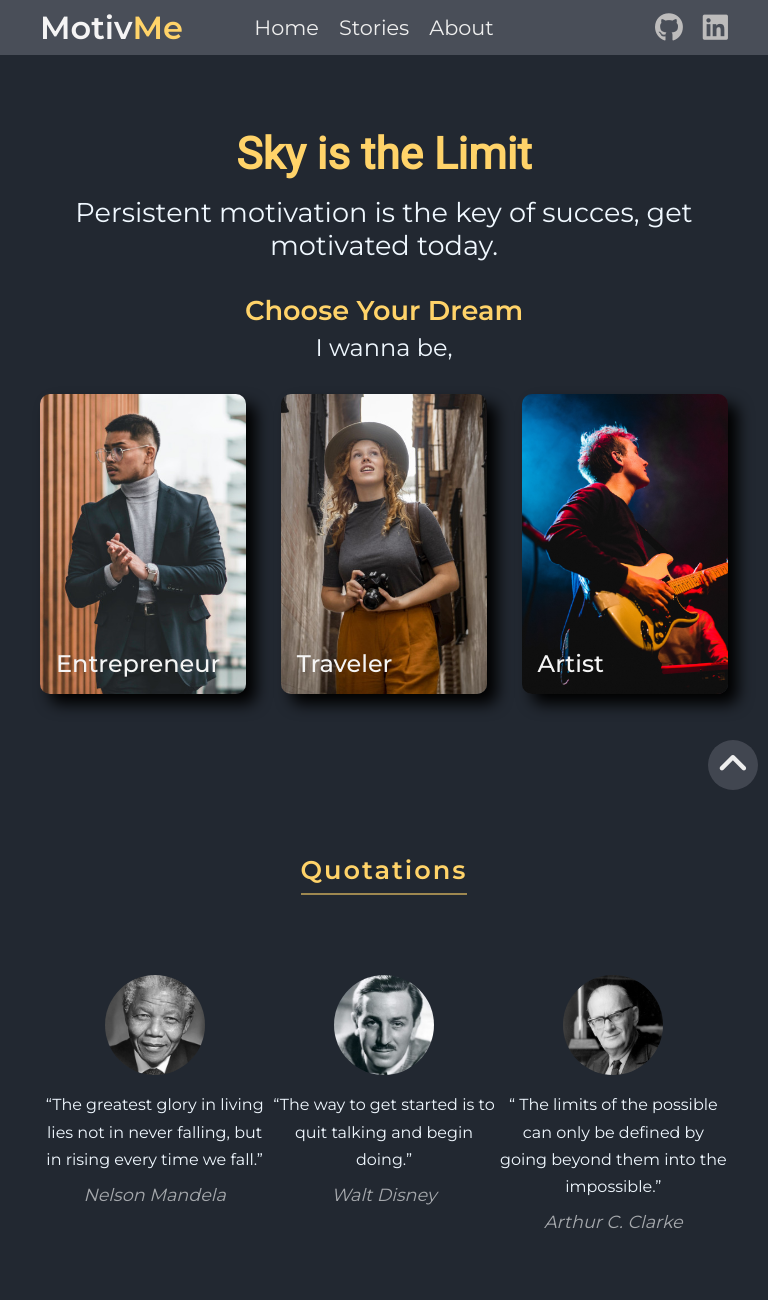
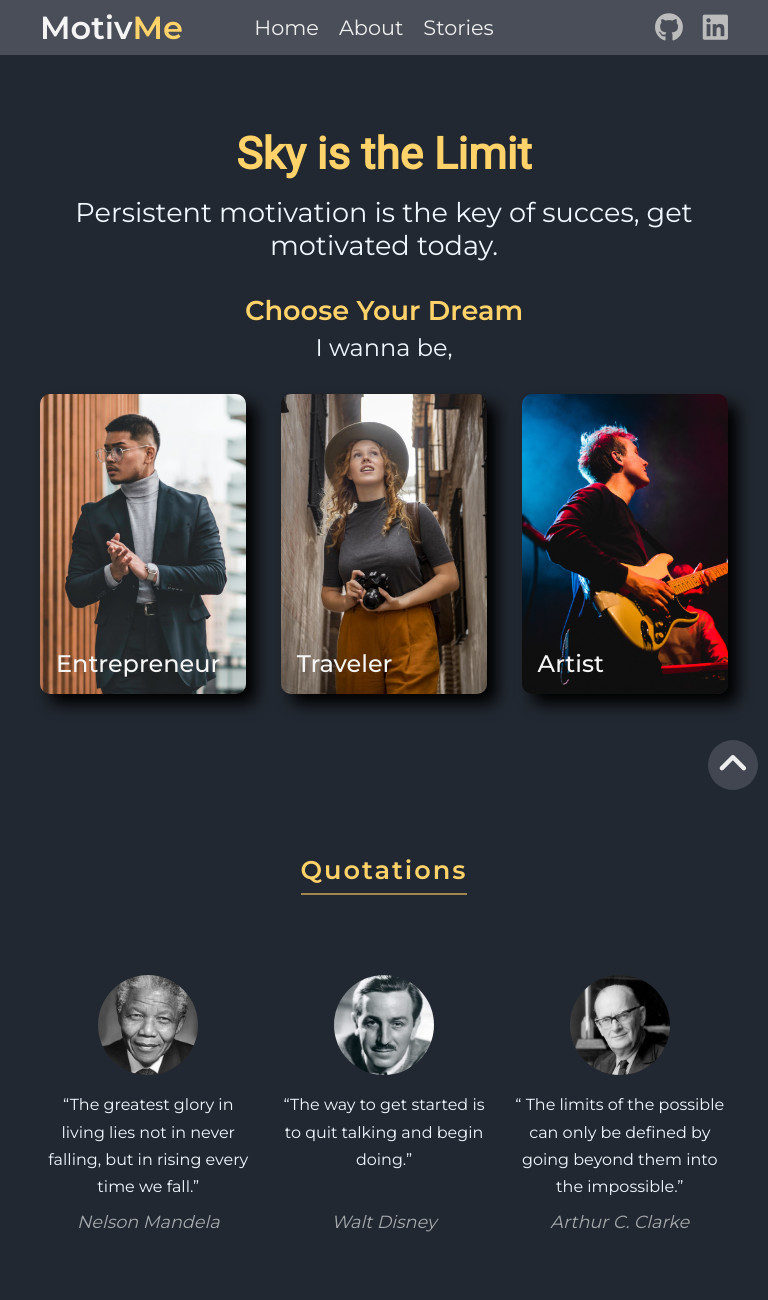
Before and after one commit to bilkn/motive-me, a plain HTML site: page index.html in a window 768 px wide. Shown: the top 1300 px of the page. Drawn offline with Linux system fonts and the light colour scheme.

Commit message:
fix: update action and quote section layout

```diff
--- a/index.html
+++ b/index.html
@@ -46,11 +46,12 @@
                 <a href="#home-main" class="site-head-nav-item__link">Home</a>
               </li>
               <li class="site-head-nav-item header-item">
+                <a href="#about" class="site-head-nav-item__link">About</a>
+              </li>
+              <li class="site-head-nav-item header-item">
                 <a href="#stories" class="site-head-nav-item__link">Stories</a>
               </li>
-              <li class="site-head-nav-item header-item">
-                <a href="#about" class="site-head-nav-item__link">About</a>
-              </li>
+
             </ul>
           </nav>
 
@@ -176,6 +177,7 @@
           <!-- Nelson Mandela start -->
           <div class="quote-content-container">
           <div class="quote-content-container__content">
+            <div class="quote-wrapper">
             <div class="quote-content-container__img-container">
               <img
                 src="../../assets/nelson-mandela.jpg"
@@ -190,12 +192,15 @@
                   in rising every time we fall.</q
                 >
               </p>
+            </div>
+          </div>
               <p class="quote-content-container__credit">Nelson Mandela</p>
-            </div>
+
           </div>
           <!-- Nelson Mandela end -->
           <!-- Walt Disney Start -->
           <div class="quote-content-container__content">
+            <div class="quote-wrapper"> <!-- Change the class name -->
             <div class="quote-content-container__img-container">
               <img
                 src="../../assets/test.jpg"
@@ -210,12 +215,14 @@
                   >The way to get started is to quit talking and begin doing.</q
                 >
               </p>
+            </div>
+          </div>
               <p class="quote-content-container__credit">Walt Disney</p>
-            </div>
+
           </div>
           <!-- Walt Disney end -->
           <!-- Arthur C. Clarke start -->
-          <div class="quote-content-container__content">
+          <div class="quote-content-container__content quote-content-container__content--no-margin">
             <div class="quote-content-container__img-container">
               <img
                 src="./assets/arthur-clarke.jpg"
--- a/scss/_action-section.scss
+++ b/scss/_action-section.scss
@@ -50,8 +50,17 @@
     .action-container-item--margin-zero {
       margin: 0 !important;
     }
-    .action-container-item:hover  {
-        transform: translateY(-10px);
+    .action-container-item:hover {
+      transform: translateY(-10px);
+    }
+  }
+}
+
+@media (min-width: 768px) {
+  .action-container {
+    &__list {
+      justify-content: space-between;
+      flex-direction: row;
     }
   }
 }
--- a/scss/_quote-section.scss
+++ b/scss/_quote-section.scss
@@ -33,6 +33,7 @@
       color: #a6a9ad;
       font-size: 1.1rem;
       font-style: italic;
+      text-align: center;
     }
   }
 }
@@ -45,7 +46,13 @@
     .quote-content-container {
       display: flex;
       &__content {
+        display: flex;
+        flex-direction: column;
+        justify-content: space-between;
         flex: 1;
+      }
+      &__credit {
+        text-align: center;
       }
     }
   }
@@ -60,12 +67,9 @@
       font-size: calc(#{$h3-title-size} + 0.2rem) !important;
     }
     .quote-content-container {
-      display: flex;
-      justify-content: space-around;
-
       &__content {
+        margin-right: 1.2rem;
         margin-bottom: 0 !important;
-        width: 200px;
       }
       &__img-container {
         border-radius: 50%;
@@ -73,15 +77,11 @@
         margin: 0 auto $quote-img-margin-bottom auto;
         width: 100px;
       }
-      &__img {
-        height: 100px;
-        width: 100px;
-      }
-
       &__text-container {
         font-size: 1rem;
       }
       &__text {
+        font-size: 1rem !important;
         line-height: 1.7rem;
         margin-bottom: $quote-credit-margin-bottom;
       }
@@ -90,5 +90,7 @@
       }
     }
   }
-
+  .quote-content-container__content--no-margin {
+    margin-right: 0 !important;
+  }
 }
--- a/scss/_site-top-btn.scss
+++ b/scss/_site-top-btn.scss
@@ -24,7 +24,7 @@
   outline: none;
 }
 .site-top-btn:active {
-  background-color: #4b505a;
+  background-color: #474b55e0;
 }
 
 .site-top-btn--active {
--- a/scss/_social-links.scss
+++ b/scss/_social-links.scss
@@ -5,7 +5,14 @@
   font-size: 2.2rem;
   justify-content: center;
   &__link {
+    @include menu-link-transition;
     color: #dddbdb;
     margin-right: 1.5rem;
   }
+  &__link:active {
+    outline: none;
+  }
+  &__link:hover {
+    color: darken(#dddbdb, 20%);
+  }
 }
```
Also changed, not shown: dist/css/main.css, 1 other file.
